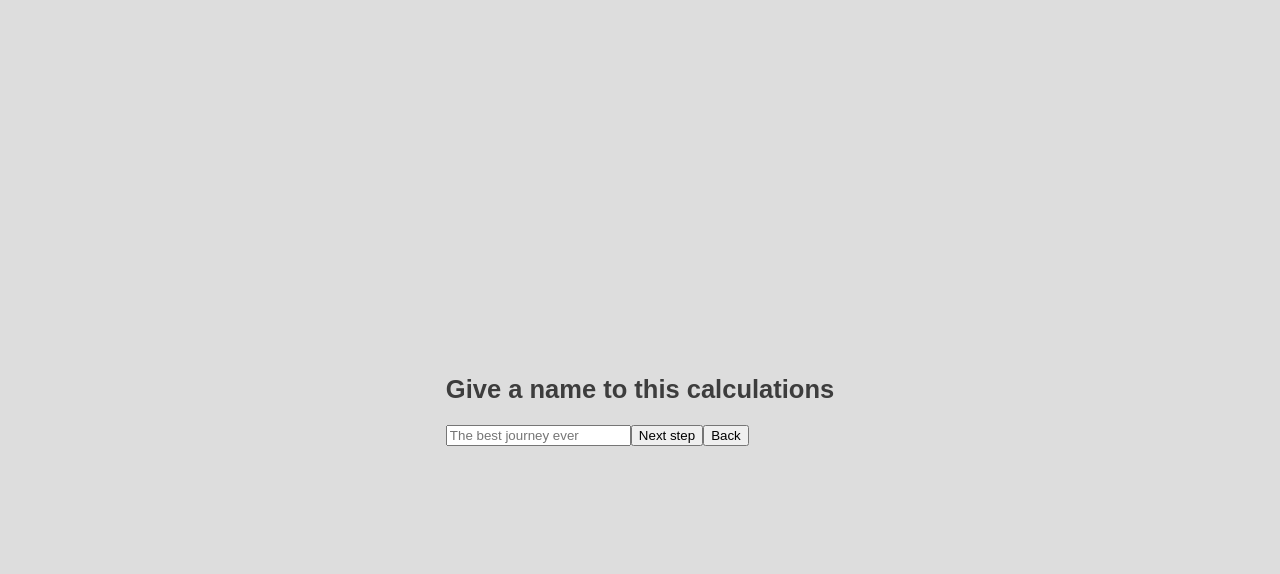
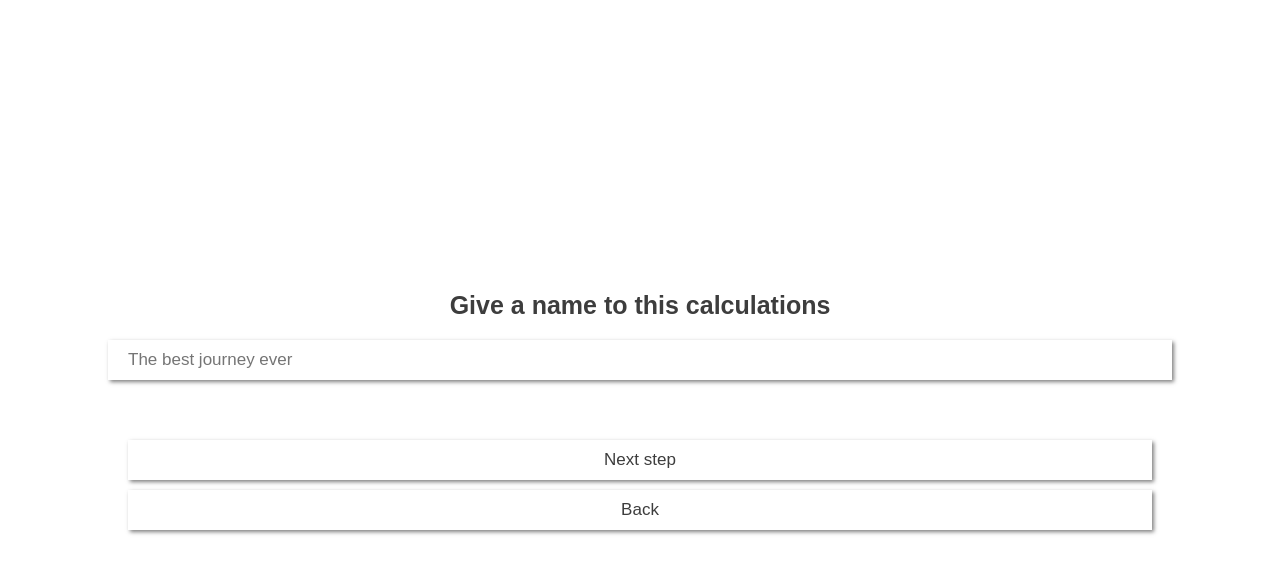
Before and after one commit to OskarGrzelak/LetsSettleUp, a React (Create React App) app: page / in a window 1280 px wide. Both pictures are taken after a click on the icon 639 px from the left and 452 px from the top of the page. Shown: the top 574 px of the page. Built offline with nearby package versions, Linux system fonts and the light colour scheme.

Commit message:
basic styles

```diff
--- a/src/components/Expenses/Expense/Expense.js
+++ b/src/components/Expenses/Expense/Expense.js
@@ -1,11 +1,12 @@
 import React from 'react';
+import classes from './Expense.module.css';
 
 const expense = (props) => {
 
     let expenseRow = null;
 
     return (
-        <tr>
+        <tr className={classes.Expense}>
             <td><input type="text" placeholder="Expense's name" onChange={(e) => props.updateName(props.id, e)} value={props.name}></input></td>
             <td><input type="number" placeholder="999" onChange={(e) => props.updateCost(props.id, e)} value={props.cost}></input></td>
             {expenseRow}
--- /dev/null
+++ b/src/components/Expenses/Expense/Expense.module.css
@@ -0,0 +1,11 @@
+.Expense {
+    width: 100%;
+}
+
+.Expense input[type="text"] {
+    width: 30%;
+}
+
+.Expense input[type="number"] {
+    width: 20%;
+}
--- a/src/components/Expenses/Expenses.js
+++ b/src/components/Expenses/Expenses.js
@@ -1,6 +1,7 @@
 import React from 'react';
 import ExpensesHeader from './ExpensesHeader/ExpensesHeader';
 import Expense from './Expense/Expense';
+import classes from './Expenses.module.css';
 
 const expenses = (props) => {
 
@@ -9,7 +10,7 @@ const expenses = (props) => {
     );
 
     return (
-        <table>
+        <table className={classes.Expenses}>
             <thead>
                 <ExpensesHeader />
             </thead>
--- /dev/null
+++ b/src/components/Expenses/Expenses.module.css
@@ -0,0 +1,3 @@
+.Expenses {
+    width: 80%;
+}
--- a/src/components/Window/Window.js
+++ b/src/components/Window/Window.js
@@ -1,7 +1,9 @@
-import React, { Fragment } from 'react';
+import React, { Fragment, useEffect } from 'react';
 import Expenses from '../Expenses/Expenses';
+import classes from './Window.module.css';
 
 const window = (props) => {
+    let style = [classes.Window, classes.moveIn];
 
     let title, body;
     switch(props.type) {
@@ -44,7 +46,7 @@ const window = (props) => {
     }
 
     return (
-        <div>
+        <div className={style.join(' ')}>
             {title}
             {body}
         </div>
--- /dev/null
+++ b/src/components/Window/Window.module.css
@@ -0,0 +1,67 @@
+.Window {
+    min-height: 100vh;
+    width: 100%;
+    background-color: #fff;
+
+    display: flex;
+    flex-direction: column;
+    justify-content: center;
+    align-items: center;
+}
+
+.Window h2 {
+    display: inline-block;
+    text-align: center;
+    font-size: 2.5rem;
+    margin-bottom: 2rem;
+}
+
+.Window input {
+    width: 80%;
+    padding: 1rem 2rem;
+    font-family: inherit;
+    font-size: inherit;
+    color: inherit;
+    border: none;
+    background-color: #fff;
+    box-shadow: 2px 2px 4px rgba(0,0,0, .5);
+    margin-bottom: 6rem;
+}
+
+.Window button {
+    width: 80%;
+    padding: 1rem 2rem;
+    font-family: inherit;
+    font-size: inherit;
+    color: inherit;
+    border: none;
+    background-color: #fff;
+    box-shadow: 2px 2px 4px rgba(0,0,0, .5);
+}
+
+.Window button:not(:last-child) {
+    margin-bottom: 1rem;
+}
+
+.hidden {
+    opacity: 0;
+}
+
+.moveIn {
+    animation: move-in 1s ease-in-out;
+}
+
+.moveOut {
+    animation: move-out 1s ease-in-out;
+}
+
+@keyframes move-in {
+    0% { transform: translateY(-100%); opacity: 0; }
+    80% { transform: translateY(5%); }
+    100% { transform: translateY(0); opacity: 1; }
+}
+
+@keyframes move-out {
+    0% { transform: translateY(0); opacity: 1; }
+    100% { transform: translateY(100%); opacity: 0; }
+}
```
